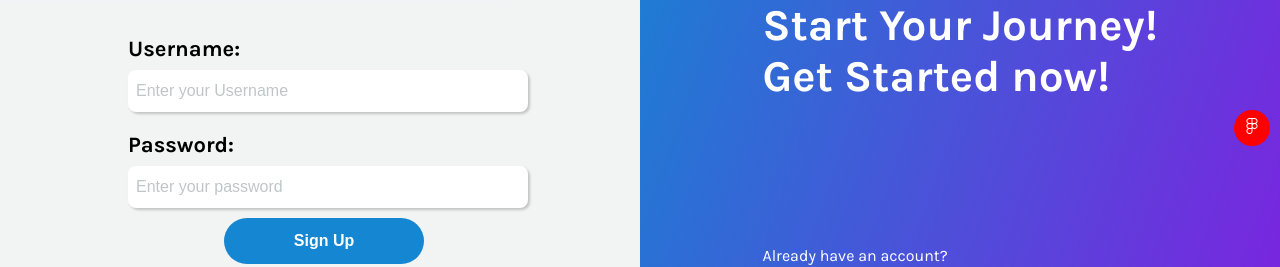
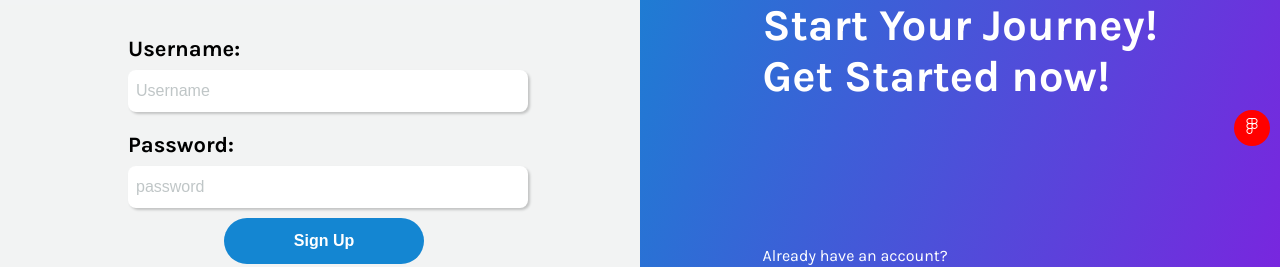
Before and after one commit to prasantadh/fyp-workshop, a React (Create React App) app in the folder fe/: page /register in a window 1280 px wide. Shown: the part 250-517 px from the top of the page. Built offline with nearby package versions, Linux system fonts and the light colour scheme.

Commit message:
changed input label

```diff
--- a/fe/src/pages/RegisterPage/index.jsx
+++ b/fe/src/pages/RegisterPage/index.jsx
@@ -85,7 +85,7 @@ const RegisterComponent = () => {
           <div className="label-container">
             <label htmlFor="username">Username: </label>
             <CustomInput
-              hint={"Enter your Username"}
+              hint={"Username"}
               value={username}
               onChange={onUsernameChange}
             />
@@ -110,7 +110,7 @@ const RegisterComponent = () => {
           >
             <label htmlFor="password">Password: </label>
             <CustomInput
-              hint={"Enter your password"}
+              hint={"password"}
               value={password}
               onChange={onPasswordChange}
             />
```
